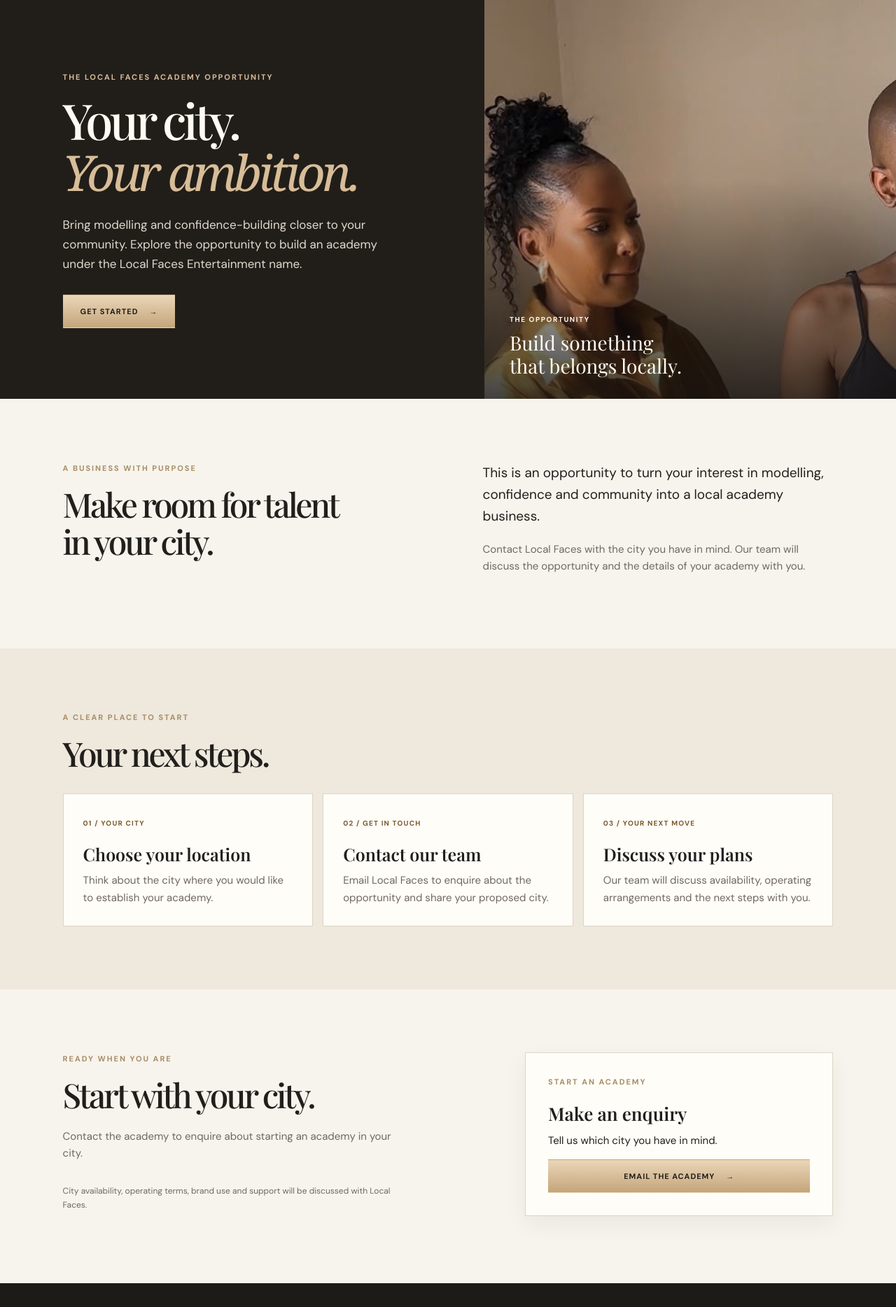
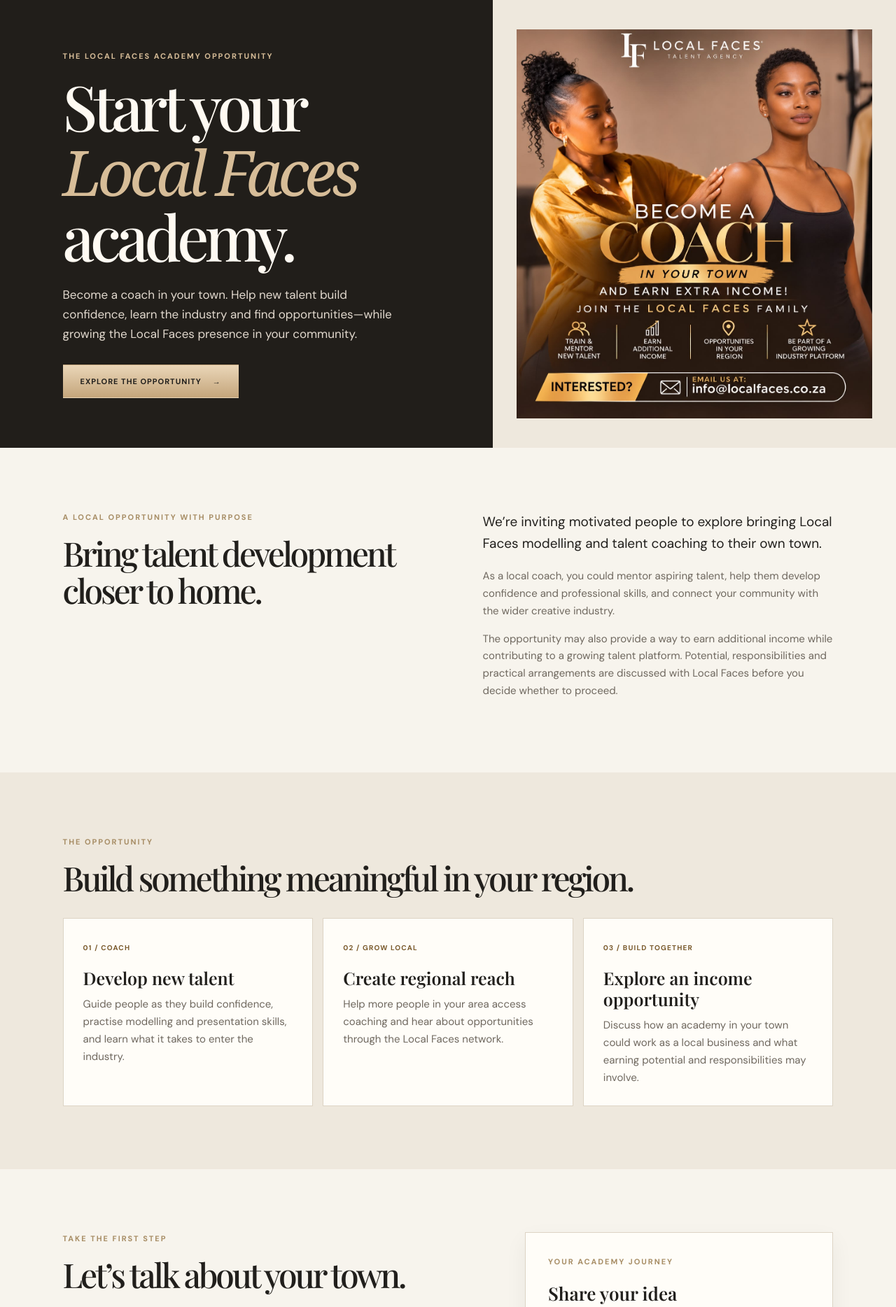
Before and after one commit to spheleleMakau/localF, a Django app: page /academy-opportunity/ in a window 1280 px wide. Shown: the part 84-1952 px from the top of the page at 70% size. Run offline with Django 5.2, Linux system fonts and the light colour scheme.

Commit message:
Improve academy and training pages
Co-authored-by: Copilot <223556219+Copilot@users.noreply.github.com>

```diff
--- a/static/agency/css/site.css
+++ b/static/agency/css/site.css
@@ -97,6 +97,9 @@ h1, h2, p { margin-top: 0; }
 .course-topics li { position: relative; padding-left: 20px; line-height: 1.5; }
 .course-topics li::before { position: absolute; top: .65em; left: 1px; width: 7px; height: 7px; border-radius: 50%; background: #79592b; content: ""; }
 .academy-portrait { align-self: center; justify-self: center; width: 190px; margin-right: 30px; border: 1px solid #fff; outline: 1px solid rgba(33,31,28,.15); outline-offset: 6px; height: 300px; object-fit: cover; }
+.academy-opportunity-cta { display: grid; grid-template-columns: minmax(0, 1fr) auto; align-items: center; gap: 20px; margin-top: 30px; padding: 22px 24px; border: 1px solid #c4a57b; background: rgba(255,255,255,.68); }
+.academy-opportunity-cta p { max-width: 430px; margin: 0; color: var(--muted); font-size: 15px; }
+.academy-opportunity-cta .button { min-height: 56px; padding: 0 28px; font-size: 13px; white-space: nowrap; }
 .training-details { max-width: 700px; margin: 0 0 24px; padding: 20px; border: 1px solid #c9b9a2; background: rgba(255,255,255,.4); color: var(--ink); font-size: 13px; }
 .training-details p { margin: 0 0 12px; }
 .training-details .training-status { font-size: 15px; }
@@ -129,6 +132,18 @@ h1, h2, p { margin-top: 0; }
 .training-city summary .training-city-action { margin-top: 4px; color: #fff; font-weight: 700; text-decoration: underline; text-underline-offset: 3px; }
 .training-city-content { padding: 12px; border-top: 1px solid #c9b9a2; }
 .training-city-content a:not(.button) { text-decoration: underline; text-underline-offset: 2px; }
+.training-fee-summary { margin: 18px 0; padding: 16px; border: 1px solid #d8ccba; background: #fffdf8; }
+.training-fee-eyebrow { margin-bottom: 8px; color: #79592b; font-size: 10px; font-weight: 700; letter-spacing: .14em; text-transform: uppercase; }
+.training-fee-row { display: flex; justify-content: space-between; gap: 16px; padding: 9px 0; border-top: 1px solid #e8dfd3; }
+.training-fee-row strong { text-align: right; }
+.training-fee-row small { display: block; color: var(--muted); font-size: 10px; font-weight: 400; }
+.training-fee-inclusion { margin: 8px 0 18px; color: var(--muted); font-size: 12px; }
+.training-fee-summary h3 { margin: 20px 0 8px; font-size: 16px; }
+.training-payment-note { margin: 12px 0 0; padding-top: 12px; border-top: 1px solid #e8dfd3; font-size: 12px; }
+.training-payment-note a { font-weight: 700; text-decoration: underline; text-underline-offset: 2px; }
+@media (max-width: 620px) {
+  .training-fee-row { align-items: flex-start; }
+}
 
 .talent { display: grid; grid-template-columns: repeat(3, 1fr); gap: 8px; padding: 8px; background: var(--paper); }
 .tile { position: relative; display: block; min-height: 380px; overflow: hidden; background: #222; }
@@ -173,10 +188,12 @@ h1, h2, p { margin-top: 0; }
 .portfolio-grid img { width: 100%; aspect-ratio: 4 / 5; object-fit: cover; object-position: center top; background: #e8dfd3; }
 .models-gallery figure:last-child img { object-fit: contain; }
 .portfolio-grid figcaption { padding: 10px 0; color: var(--muted); font-size: 11px; font-weight: 600; letter-spacing: .09em; text-transform: uppercase; }
-.founder-portfolio-grid img { object-fit: contain; }
+.founder-portfolio-grid img { object-fit: cover; }
 .portfolio-cta { margin-top: 60px; padding: 32px; background: #e9dfd1; }
 .portfolio-cta p { font: 400 24px/1.3 var(--serif); }
 @media (max-width: 760px) {
+  .academy-opportunity-cta { grid-template-columns: 1fr; gap: 14px; padding: 18px; }
+  .academy-opportunity-cta .button { justify-self: start; white-space: normal; }
   .portfolio-page { padding: 55px 6% 70px; }
   .portfolio-grid { grid-template-columns: repeat(2, minmax(0, 1fr)); gap: 20px 12px; }
   .portfolio-cta { padding: 24px; }
--- a/static/camp/css/training.css
+++ b/static/camp/css/training.css
@@ -8,6 +8,9 @@
 .camp-page .upload-box-example { padding: 14px; }
 .camp-page .upload-box-example .upload-example-image { width: 70px; height: 70px; border-radius: 50%; object-fit: cover; object-position: center 35%; }
 .camp-page .upload-box-example .upload-example-label { color: #6f685f; font-size: 10px; font-weight: 700; letter-spacing: .06em; text-transform: uppercase; }
+.camp-page .upload-box-example-full-length { padding: 8px; }
+.camp-page .upload-box-example-full-length .upload-example-image { width: 76px; height: 78px; object-fit: contain; }
+.camp-page .upload-example-label { color: #6f685f; font-size: 10px; font-weight: 700; letter-spacing: .06em; text-transform: uppercase; }
 .camp-page .upload-box input[type="file"] { z-index: 1; }
 .camp-page .shop-page h1 { font-size: clamp(36px, 5vw, 58px); line-height: 1.1; }
 .camp-page .shop-page a:not(.button) { text-decoration: underline; }
@@ -36,17 +39,14 @@
 .camp-page .cart-total { font-weight: 700; margin-top: 20px; }
 .camp-page .shop-link { display: inline-block; margin: 16px 18px 16px 0; }
 .camp-page .academy-business { overflow: hidden; }
-.camp-page .business-hero { display: grid; grid-template-columns: 1fr .85fr; min-height: 570px; background: #211e1a; color: #fffaf2; }
+.camp-page .business-hero { display: grid; grid-template-columns: 1.1fr .9fr; min-height: 640px; background: #211e1a; color: #fffaf2; }
 .camp-page .business-hero-copy { align-self: center; padding: 70px max(7vw, 24px); }
 .camp-page .business-hero .eyebrow { color: #d7bd98; }
-.camp-page .business-hero h1 { margin: 0 0 24px; font-size: clamp(46px, 5.5vw, 76px); line-height: 1.04; }
+.camp-page .business-hero h1 { margin: 0 0 24px; font-size: clamp(54px, 7vw, 100px); line-height: 1.02; }
 .camp-page .business-hero h1 em { color: #d7bd98; }
 .camp-page .business-hero-copy > p:not(.eyebrow) { max-width: 480px; margin-bottom: 30px; color: #e2d9ce; font-size: 17px; }
-.camp-page .business-hero-image { position: relative; min-height: 460px; overflow: hidden; }
-.camp-page .business-hero-image::after { position: absolute; inset: 0; background: linear-gradient(180deg, transparent 45%, rgba(20,18,16,.8)); content: ""; }
-.camp-page .business-hero-image img { width: 100%; height: 100%; position: absolute; inset: 0; object-fit: cover; object-position: center 30%; }
-.camp-page .business-hero-image p { position: absolute; z-index: 1; bottom: 30px; left: 36px; margin: 0; font: 400 28px/1.2 var(--display); }
-.camp-page .business-hero-image p span { display: block; margin-bottom: 10px; font: 700 10px/1.3 var(--body); letter-spacing: .16em; }
+.camp-page .business-hero-image { display: grid; min-height: 560px; place-items: center; padding: 34px; background: #eee8dd; }
+.camp-page .business-hero-image img { width: auto; height: auto; max-width: 100%; max-height: 690px; object-fit: contain; }
 .camp-page .business-section { padding: clamp(50px, 7vw, 90px) max(7vw, 24px); }
 .camp-page .business-section h2 { margin-bottom: 20px; font-size: clamp(32px, 3.8vw, 48px); line-height: 1.12; }
 .camp-page .business-overview { display: grid; grid-template-columns: 1fr 1fr; gap: 9%; }
@@ -67,7 +67,8 @@
 @media (max-width: 760px) {
   .camp-page .business-hero, .camp-page .business-overview, .camp-page .business-start { grid-template-columns: 1fr; }
   .camp-page .business-hero-copy { padding: 55px 24px; }
-  .camp-page .business-hero-image { min-height: 350px; }
+  .camp-page .business-hero-image { min-height: 0; padding: 24px; }
+  .camp-page .business-hero-image img { max-height: 620px; }
   .camp-page .business-step-grid { grid-template-columns: 1fr; }
   .camp-page .business-overview, .camp-page .business-start { gap: 24px; }
   .camp-page .business-form-card { padding: 24px; }
--- a/templates/agency/academy_opportunity.html
+++ b/templates/agency/academy_opportunity.html
@@ -1,53 +1,53 @@
 {% extends "camp/base.html" %}
 {% load static %}
-{% block title %}Start an academy — Local Faces Entertainment{% endblock %}
+{% block title %}Start your academy — Local Faces Entertainment{% endblock %}
 {% block camp_content %}
 <div class="academy-business">
   <section class="business-hero" aria-labelledby="business-title">
     <div class="business-hero-copy">
       <p class="eyebrow">The Local Faces academy opportunity</p>
-      <h1 id="business-title">Your city.<br><em>Your ambition.</em></h1>
-      <p>Bring modelling and confidence-building closer to your community. Explore the opportunity to build an academy under the Local Faces Entertainment name.</p>
-      <a class="button button-champagne" href="#start">Get started <span aria-hidden="true">→</span></a>
+      <h1 id="business-title">Start your<br><em>Local Faces</em><br>academy.</h1>
+      <p>Become a coach in your town. Help new talent build confidence, learn the industry and find opportunities—while growing the Local Faces presence in your community.</p>
+      <a class="button button-champagne" href="#start">Explore the opportunity <span aria-hidden="true">→</span></a>
     </div>
     <div class="business-hero-image">
-      <img src="{% static 'agency/img/model4.jpeg' %}" alt="Behind the scenes at a modelling shoot">
-      <p><span>THE OPPORTUNITY</span>Build something<br>that belongs locally.</p>
+      <img src="{% static 'agency/img/acedamy.jpg' %}" alt="Local Faces invitation to become a coach and develop talent in your town">
     </div>
   </section>
 
   <section class="business-overview business-section" aria-labelledby="overview-title">
     <div>
-      <p class="eyebrow">A business with purpose</p>
-      <h2 id="overview-title">Make room for talent<br>in your city.</h2>
+      <p class="eyebrow">A local opportunity with purpose</p>
+      <h2 id="overview-title">Bring talent development closer to home.</h2>
     </div>
     <div>
-      <p class="business-intro">This is an opportunity to turn your interest in modelling, confidence and community into a local academy business.</p>
-      <p>Contact Local Faces with the city you have in mind. Our team will discuss the opportunity and the details of your academy with you.</p>
+      <p class="business-intro">We’re inviting motivated people to explore bringing Local Faces modelling and talent coaching to their own town.</p>
+      <p>As a local coach, you could mentor aspiring talent, help them develop confidence and professional skills, and connect your community with the wider creative industry.</p>
+      <p>The opportunity may also provide a way to earn additional income while contributing to a growing talent platform. Potential, responsibilities and practical arrangements are discussed with Local Faces before you decide whether to proceed.</p>
     </div>
   </section>
 
   <section class="business-steps business-section" aria-labelledby="steps-title">
-    <p class="eyebrow">A clear place to start</p>
-    <h2 id="steps-title">Your next steps.</h2>
+    <p class="eyebrow">The opportunity</p>
+    <h2 id="steps-title">Build something meaningful in your region.</h2>
     <div class="business-step-grid">
-      <article><span>01 / YOUR CITY</span><h3>Choose your location</h3><p>Think about the city where you would like to establish your academy.</p></article>
-      <article><span>02 / GET IN TOUCH</span><h3>Contact our team</h3><p>Email Local Faces to enquire about the opportunity and share your proposed city.</p></article>
-      <article><span>03 / YOUR NEXT MOVE</span><h3>Discuss your plans</h3><p>Our team will discuss availability, operating arrangements and the next steps with you.</p></article>
+      <article><span>01 / COACH</span><h3>Develop new talent</h3><p>Guide people as they build confidence, practise modelling and presentation skills, and learn what it takes to enter the industry.</p></article>
+      <article><span>02 / GROW LOCAL</span><h3>Create regional reach</h3><p>Help more people in your area access coaching and hear about opportunities through the Local Faces network.</p></article>
+      <article><span>03 / BUILD TOGETHER</span><h3>Explore an income opportunity</h3><p>Discuss how an academy in your town could work as a local business and what earning potential and responsibilities may involve.</p></article>
     </div>
   </section>
 
   <section class="business-start business-section" id="start" aria-labelledby="start-title">
     <div class="business-start-copy">
-      <p class="eyebrow">Ready when you are</p>
-      <h2 id="start-title">Start with your city.</h2>
-      <p>Contact the academy to enquire about starting an academy in your city.</p>
-      <p class="business-terms">City availability, operating terms, brand use and support will be discussed with Local Faces.</p>
+      <p class="eyebrow">Take the first step</p>
+      <h2 id="start-title">Let’s talk about your town.</h2>
+      <p>Tell us where you’d like to establish an academy and why you’re interested in coaching local talent. Our team will talk you through the opportunity and help you understand what running a Local Faces academy could involve.</p>
+      <p class="business-terms">City availability, operating arrangements, brand use, responsibilities and any support will be discussed with Local Faces before moving forward.</p>
     </div>
     <div class="business-form-card">
-      <p class="eyebrow">Start an academy</p>
-      <h3>Make an enquiry</h3>
-      <p>Tell us which city you have in mind.</p>
+      <p class="eyebrow">Your academy journey</p>
+      <h3>Share your idea</h3>
+      <p>Include your town and a little about your interest in developing local talent.</p>
       <a class="button button-champagne" href="mailto:info@localfaces.co.za?subject=Academy%20opportunity%20enquiry">Email the academy <span aria-hidden="true">→</span></a>
     </div>
   </section>
--- a/templates/agency/cart.html
+++ b/templates/agency/cart.html
@@ -10,7 +10,7 @@
   {% elif items %}
     <h2>Pay by EFT</h2>
     <p><strong>Bank:</strong> Nedbank<br>
-      <strong>Account name:</strong> localfaces Entertainment<br>
+      <strong>Account name:</strong> LOCAL FACES ENTERTAINMENT<br>
       <strong>Account number:</strong> 1330686349<br>
       <strong>Reference:</strong> Applicant's name</p>
     <p>Email proof of payment to <a href="mailto:info@localfaces.co.za">info@localfaces.co.za</a>.</p>
--- a/templates/agency/founder_portfolio.html
+++ b/templates/agency/founder_portfolio.html
@@ -11,7 +11,6 @@
   <div class="portfolio-grid founder-portfolio-grid">
     <figure><img src="{% static 'agency/img/1000834847.jpg' %}" alt="Nivea body lotion advertisement" loading="lazy"><figcaption>Commercial / Nivea</figcaption></figure>
     <figure><img src="{% static 'agency/img/1000834841.jpg' %}" alt="Beauty portrait of Semu" loading="lazy"><figcaption>Beauty / Portrait</figcaption></figure>
-    <figure><img src="{% static 'agency/img/1000834842.jpg' %}" alt="Clicks Beauty Fair television commercial" loading="lazy"><figcaption>Commercial / Clicks</figcaption></figure>
     <figure><img src="{% static 'agency/img/1000834843.jpg' %}" alt="Avon Solutions advertisement" loading="lazy"><figcaption>Commercial / Avon</figcaption></figure>
     <figure><img src="{% static 'agency/img/1000834844.jpg' %}" alt="Your Family magazine cover" loading="lazy"><figcaption>Editorial / Your Family</figcaption></figure>
     <figure><img src="{% static 'agency/img/1000834845.jpg' %}" alt="Nubian Bride magazine cover, issue 14" loading="lazy"><figcaption>Editorial / Nubian Bride</figcaption></figure>
@@ -19,8 +18,6 @@
     <figure><img src="{% static 'agency/img/brand.jpeg' %}" alt="Nubian Bride magazine cover" loading="lazy"><figcaption>Editorial / Nubian Bride</figcaption></figure>
     <figure><img src="{% static 'agency/img/brand1.jpeg' %}" alt="Fashion magazine editorial featuring two models" loading="lazy"><figcaption>Fashion / Editorial</figcaption></figure>
     <figure><img src="{% static 'agency/img/brand2.jpeg' %}" alt="Nivea body lotion advertisement" loading="lazy"><figcaption>Commercial / Nivea</figcaption></figure>
-    <figure><img src="{% static 'agency/img/brand4.jpeg' %}" alt="Vaseline skincare campaign image" loading="lazy"><figcaption>Commercial / Vaseline</figcaption></figure>
-    <figure><img src="{% static 'agency/img/brand5.jpeg' %}" alt="Jewellery catalogue spread" loading="lazy"><figcaption>Commercial / Jewellery</figcaption></figure>
     <figure><img src="{% static 'agency/img/brand6.jpeg' %}" alt="Hyundai Santa Fe advertisement" loading="lazy"><figcaption>Commercial / Hyundai</figcaption></figure>
   </div>
   <div class="portfolio-cta"><p>Learn more about the person behind Local Faces.</p><a class="button button-champagne" href="{% url 'home' %}#about">Meet the founder <span aria-hidden="true">→</span></a></div>
--- a/templates/agency/payment.html
+++ b/templates/agency/payment.html
@@ -11,7 +11,7 @@
   {% else %}
     <h2>Pay by EFT</h2>
     <p><strong>Bank:</strong> Nedbank<br>
-      <strong>Account name:</strong> localfaces Entertainment<br>
+      <strong>Account name:</strong> LOCAL FACES ENTERTAINMENT<br>
       <strong>Account number:</strong> 1330686349<br>
       <strong>Reference:</strong> {{ order.token }}</p>
     <p>Email proof of payment to <a href="mailto:info@localfaces.co.za">info@localfaces.co.za</a>.</p>
--- a/templates/agency/training_application.html
+++ b/templates/agency/training_application.html
@@ -6,8 +6,8 @@
   <div class="talent-application-inner">
     <p class="eyebrow">{% if selection.training == "course" %}Group training{% else %}One-on-one training{% endif %} · 2027 · {{ selection.city }}</p>
     <h1 id="training-application-title">Training applicant details</h1>
-    <div class="privacy-note"><strong>Bank:</strong> Nedbank<br><strong>Account name:</strong> localfaces Entertainment<br><strong>Account number:</strong> 1330686349<br><strong>Reference:</strong> Applicant's name<br>Email proof of payment to <a href="mailto:info@localfaces.co.za">info@localfaces.co.za</a></div>
-    {% if selection.training == "course" %}{% else %}<p>Complete one form per one-on-one booking before adding it to your cart. Training with Semu costs R1,500 per hour in your selected city.</p>{% endif %}
+    <div class="privacy-note"><strong>Bank:</strong> Nedbank<br><strong>Account name:</strong> LOCAL FACES ENTERTAINMENT<br><strong>Account number:</strong> 1330686349<br><strong>Reference:</strong> Applicant's name<br>Email proof of payment to <a href="mailto:info@localfaces.co.za">info@localfaces.co.za</a></div>
+    {% if selection.training == "course" %}{% else %}<p>Complete one form per one-on-one coaching request. We’ll review your profile and discuss your individual needs before confirming a tailored approach.</p>{% endif %}
     <form class="application-form" method="post" enctype="multipart/form-data" data-application-form>
       {% csrf_token %}
       {{ form.submission_key }}
```
Also changed, not shown: agency/tests.py (+42 -18 lines), templates/agency/_photo_uploads.html (+5 -2 lines), templates/agency/_training_city.html (+8 -4 lines), templates/agency/home.html (+6 -3 lines), static/agency/img/acedamy.jpg (added).
